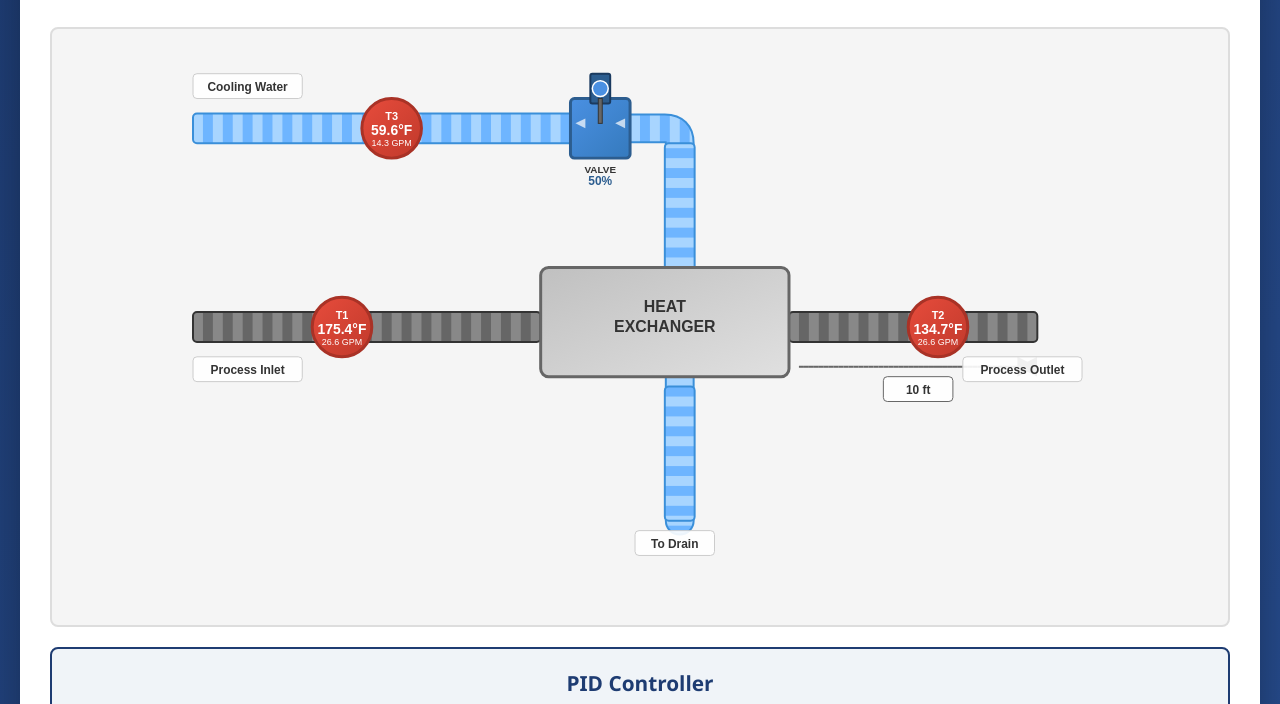
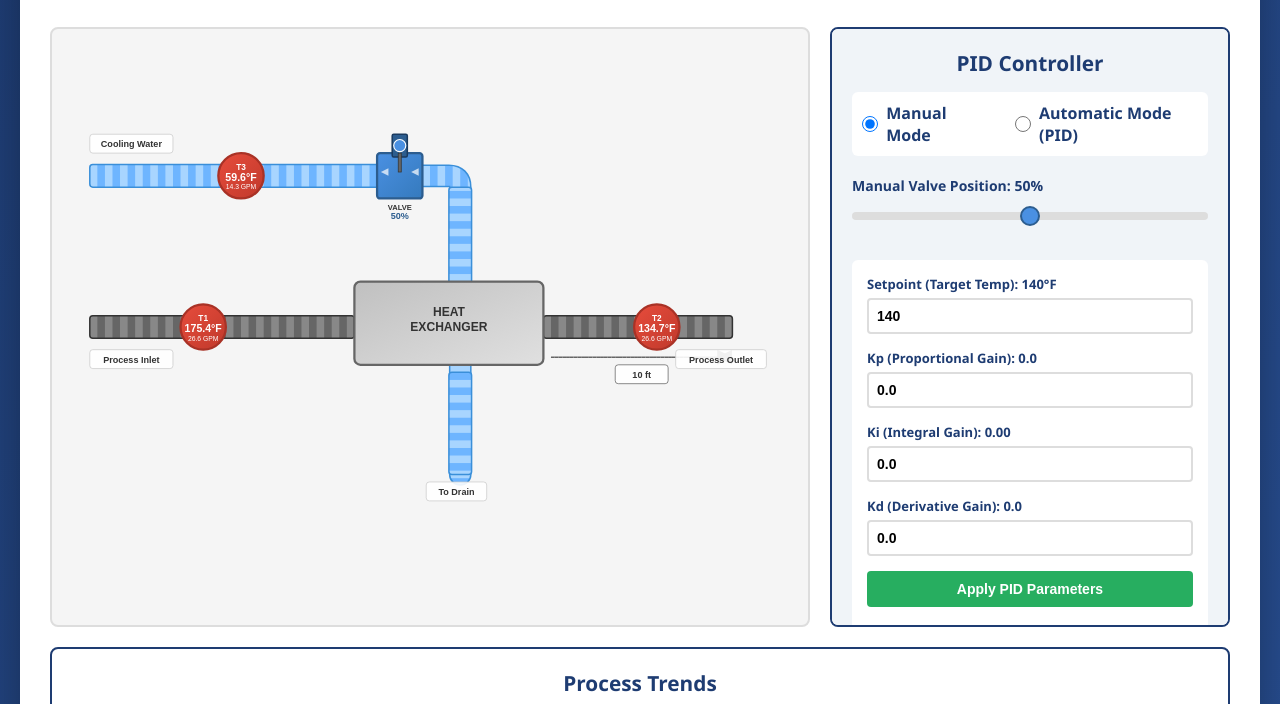
Before and after one commit to danomagnum/PIDTunetorial, a plain HTML site: page index.html in a window 1280 px wide. Shown: the part 96-800 px from the top of the page. Drawn offline with nearby package versions, Linux system fonts and the light colour scheme.

Commit message:
re-arrange UI

```diff
--- a/index.html
+++ b/index.html
@@ -11,7 +11,8 @@
     <div class="container">
         <h1>🌡️ PID Temperature Control System</h1>
 
-        <div class="process-view">
+        <div class="main-layout">
+            <div class="process-view">
             <svg width="100%" height="100%" viewBox="0 0 1000 600" xmlns="http://www.w3.org/2000/svg">
                 <!-- Definitions for gradients and animations -->
                 <defs>
@@ -250,6 +251,11 @@
                 </div>
             </div>
         </div>
+        </div>
+        <div class="trend-panel">
+            <h2>Process Trends</h2>
+            <canvas id="trendChart"></canvas>
+        </div>
         <div class="disturbance-panel">
             <div class="pid-controls">
             <h2>Process Disturbances</h2>
@@ -285,10 +291,7 @@
             </div>
         </div>
 
-        <div class="trend-panel">
-            <h2>Process Trends</h2>
-            <canvas id="trendChart"></canvas>
-        </div>
+
     </div>
 
     <script>
--- a/styles.css
+++ b/styles.css
@@ -27,14 +27,20 @@ h1 {
     font-size: 2em;
 }
 
+.main-layout {
+    display: flex;
+    gap: 20px;
+    margin-bottom: 20px;
+}
+
 .process-view {
     position: relative;
-    width: 100%;
+    flex: 1;
+    min-width: 0;
     height: 600px;
     background: #f5f5f5;
     border: 2px solid #ddd;
     border-radius: 8px;
-    margin-bottom: 20px;
 }
 
 /* Pipes */
@@ -382,7 +388,10 @@ h1 {
     padding: 20px;
     border-radius: 8px;
     border: 2px solid #1e3c72;
-    margin-top: 20px;
+    flex-shrink: 0;
+    width: 400px;
+    height: 600px;
+    overflow-y: auto;
 }
 
 .pid-panel h2 {
```
